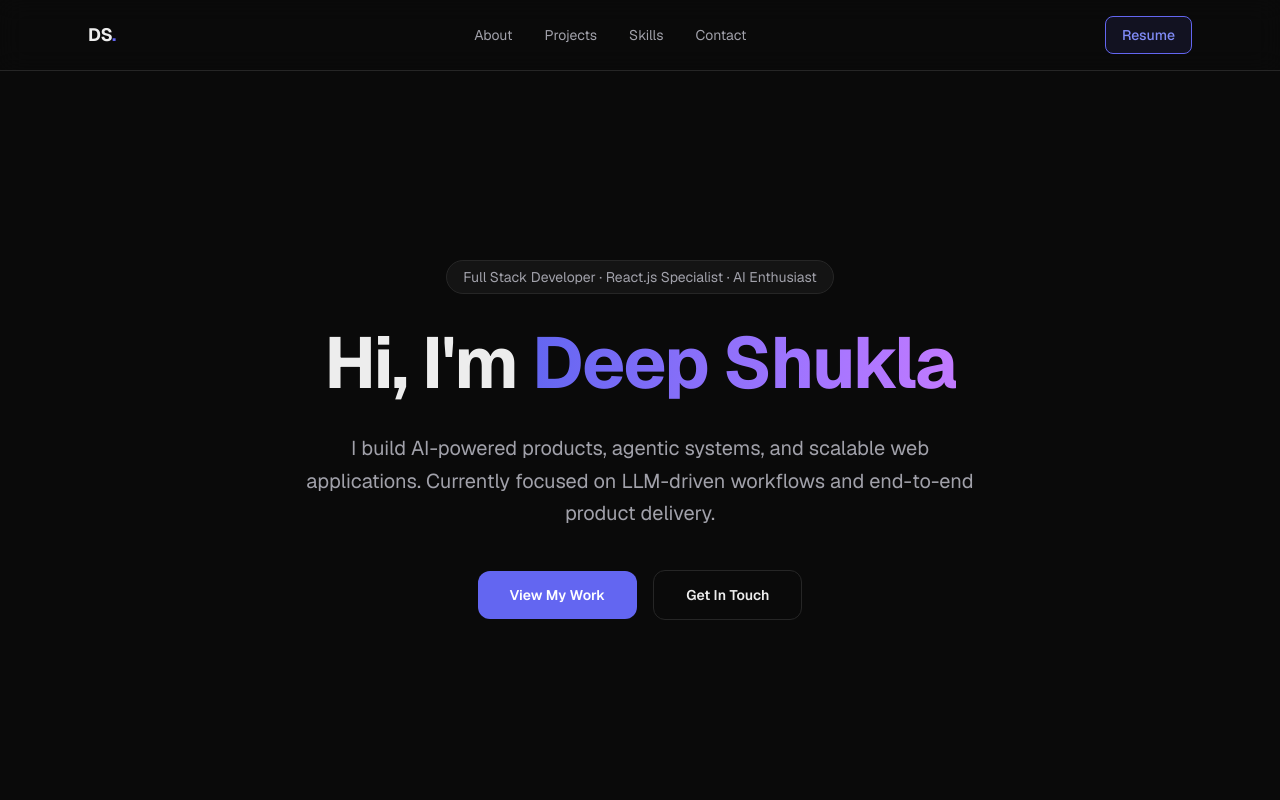
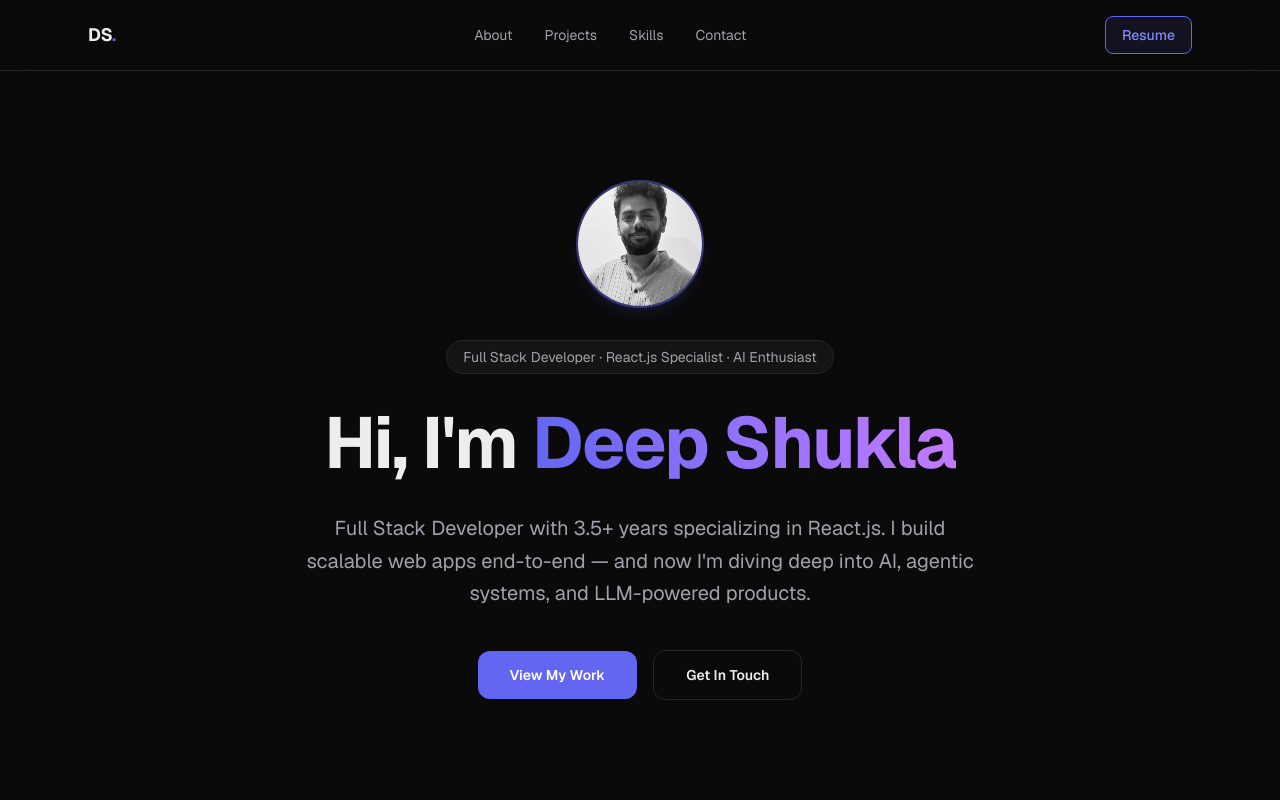
Before and after one commit to deepshukla08/deepshukla08.github.io, a Next.js app: page / in a window 1280 px wide. Shown: the top 800 px of the page. Built offline with nearby package versions, Linux system fonts and the light colour scheme.

Commit message:
Add profile photo to hero section

```diff
--- a/src/components/Hero.tsx
+++ b/src/components/Hero.tsx
@@ -2,6 +2,13 @@ export function Hero() {
   return (
     <section className="flex min-h-screen items-center justify-center px-6 pt-20">
       <div className="mx-auto max-w-4xl text-center">
+        <div className="mb-8 flex justify-center">
+          <img
+            src="/dp.jpeg"
+            alt="Deep Shukla"
+            className="h-32 w-32 rounded-full object-cover border-2 border-accent/50 shadow-lg shadow-accent/10"
+          />
+        </div>
         <div className="mb-6 inline-block rounded-full border border-card-border bg-card px-4 py-1.5 text-sm text-muted">
           Full Stack Developer · React.js Specialist · AI Enthusiast
         </div>
@@ -12,9 +19,9 @@ export function Hero() {
           </span>
         </h1>
         <p className="mx-auto mb-10 max-w-2xl text-lg leading-relaxed text-muted sm:text-xl">
-          I build AI-powered products, agentic systems, and scalable web
-          applications. Currently focused on LLM-driven workflows and end-to-end
-          product delivery.
+          Full Stack Developer with 3.5+ years specializing in React.js.
+          I build scalable web apps end-to-end — and now I&apos;m diving deep
+          into AI, agentic systems, and LLM-powered products.
         </p>
         <div className="flex flex-col items-center justify-center gap-4 sm:flex-row">
           <a
```
Also changed, not shown: public/dp.jpeg (added).
